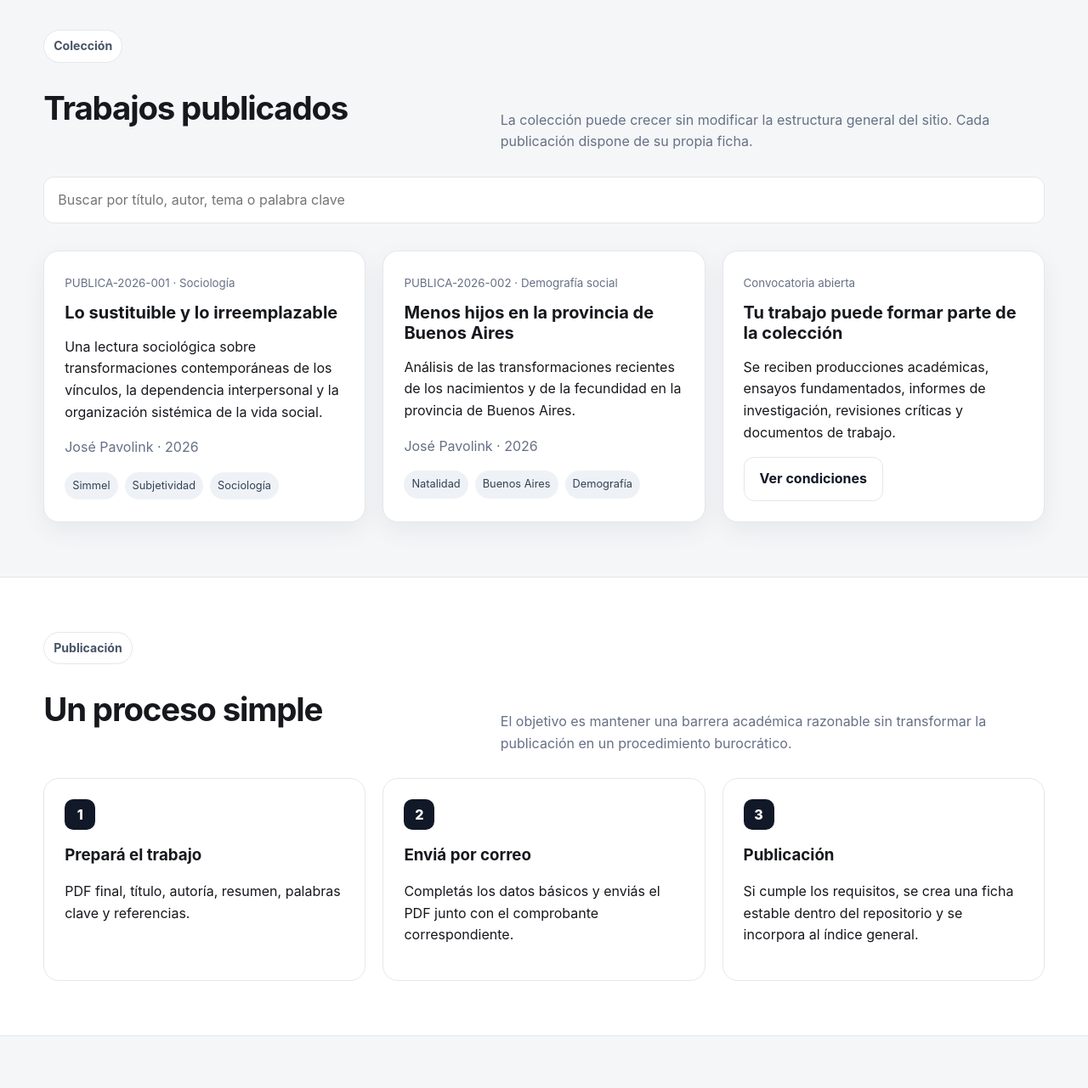
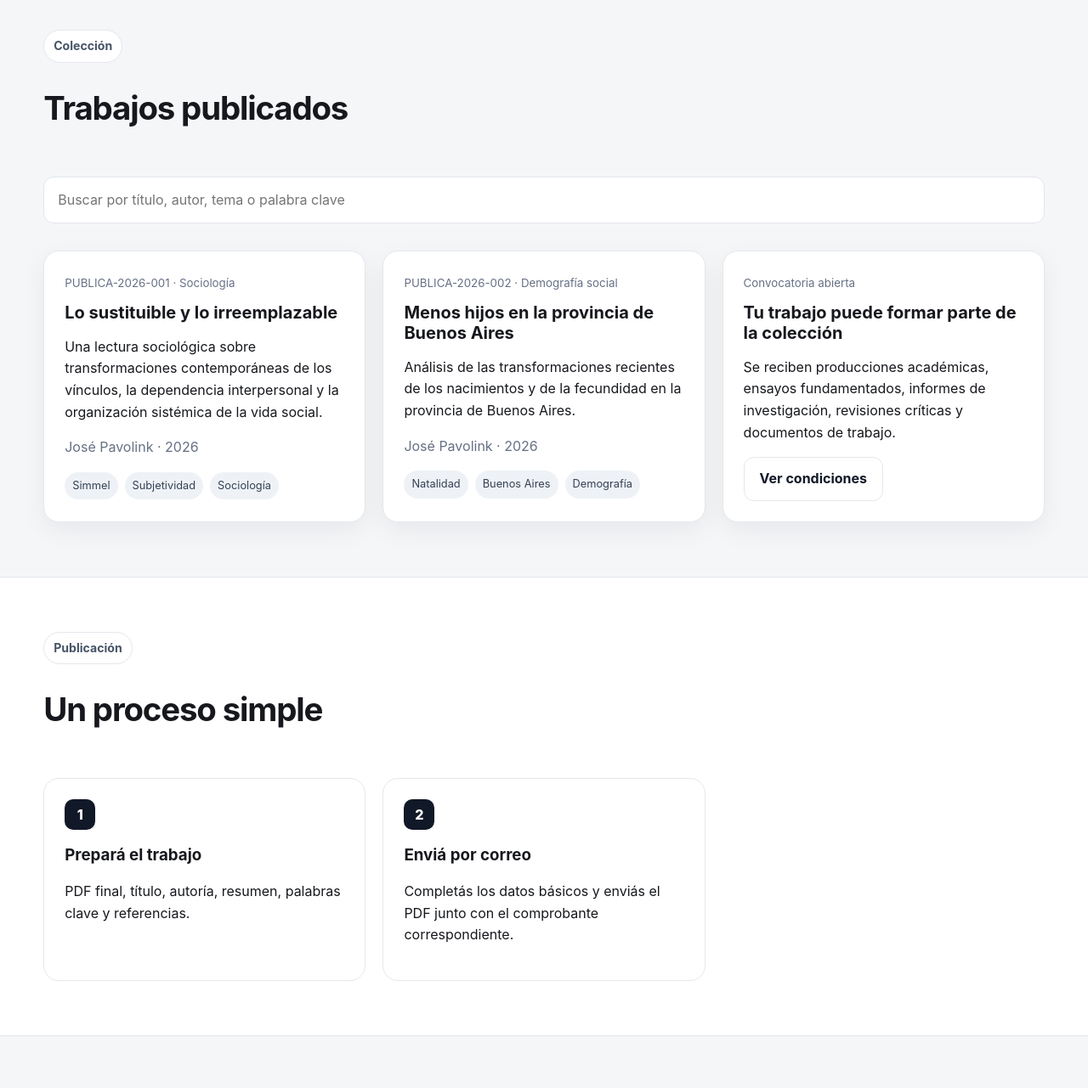
Before and after one commit to Publicaciencia/Publicaciencia.github.io, a plain HTML site: page index.html in a window 1280 px wide. Shown: the part 840-2121 px from the top of the page at 85% size. Drawn offline with Linux system fonts and the light colour scheme.

Commit message:
Update index.html

```diff
--- a/index.html
+++ b/index.html
@@ -49,7 +49,7 @@
     </div>
     <div class="hero-card">
       <strong>Repositorio abierto</strong>
-      <p>Sin afiliación institucional obligatoria. Cada trabajo puede contar con ficha bibliográfica, resumen, palabras clave, licencia, URL permanente e identificador interno.</p>
+
       <hr>
       <div class="meta">PUBLICA · Ciencias sociales y áreas afines · 2026</div>
     </div>
@@ -60,7 +60,7 @@
   <div class="container">
     <div class="section-head">
       <div><span class="kicker">Colección</span><h2>Trabajos publicados</h2></div>
-      <p>La colección puede crecer sin modificar la estructura general del sitio. Cada publicación dispone de su propia ficha.</p>
+
     </div>
     <div class="searchbar">
       <input id="workSearch" type="search" placeholder="Buscar por título, autor, tema o palabra clave">
@@ -94,12 +94,12 @@
   <div class="container">
     <div class="section-head">
       <div><span class="kicker">Publicación</span><h2>Un proceso simple</h2></div>
-      <p>El objetivo es mantener una barrera académica razonable sin transformar la publicación en un procedimiento burocrático.</p>
+
     </div>
     <div class="steps">
       <div class="step"><h3>Prepará el trabajo</h3><p>PDF final, título, autoría, resumen, palabras clave y referencias.</p></div>
       <div class="step"><h3>Enviá por correo</h3><p>Completás los datos básicos y enviás el PDF junto con el comprobante correspondiente.</p></div>
-      <div class="step"><h3>Publicación</h3><p>Si cumple los requisitos, se crea una ficha estable dentro del repositorio y se incorpora al índice general.</p></div>
+
     </div>
   </div>
 </section>
```
